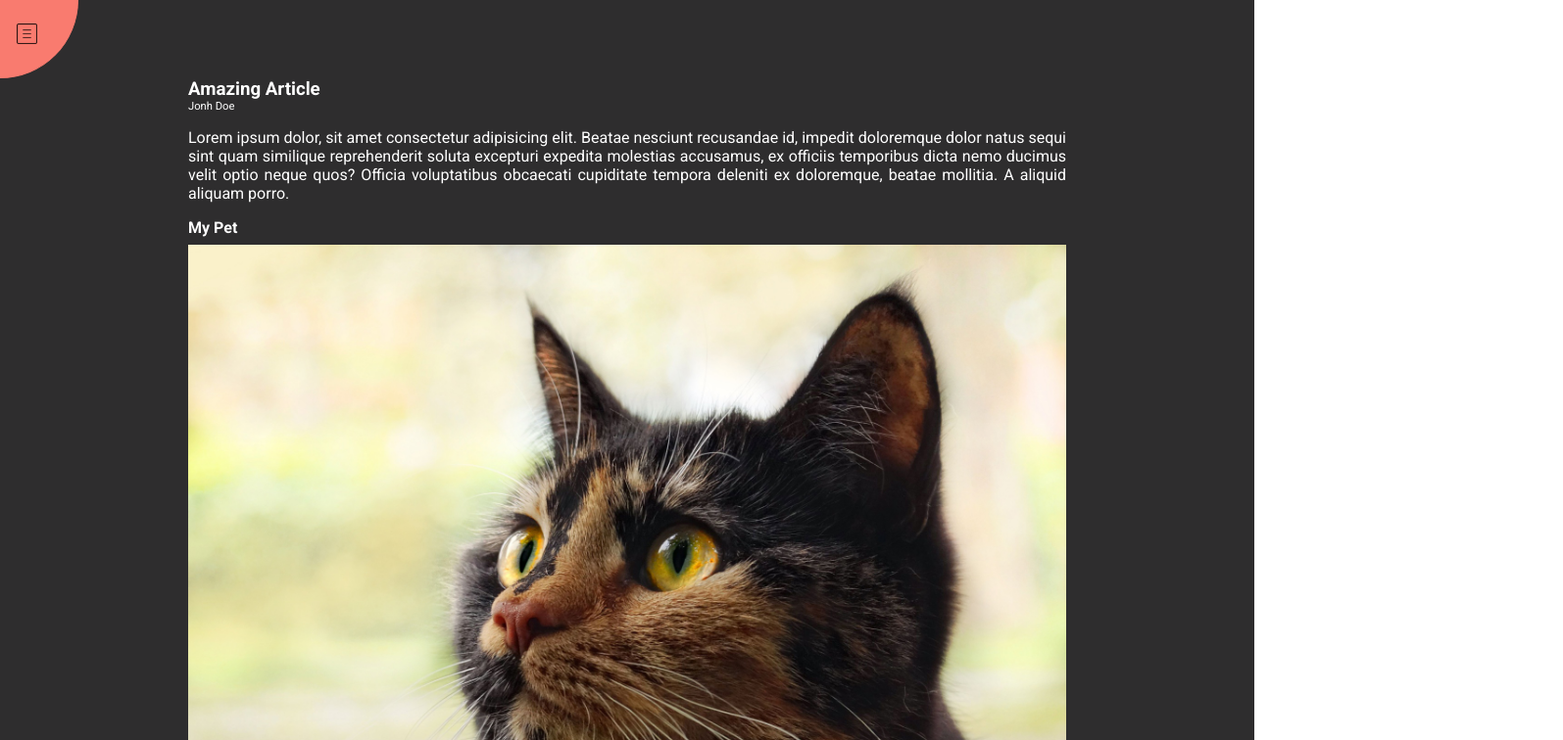
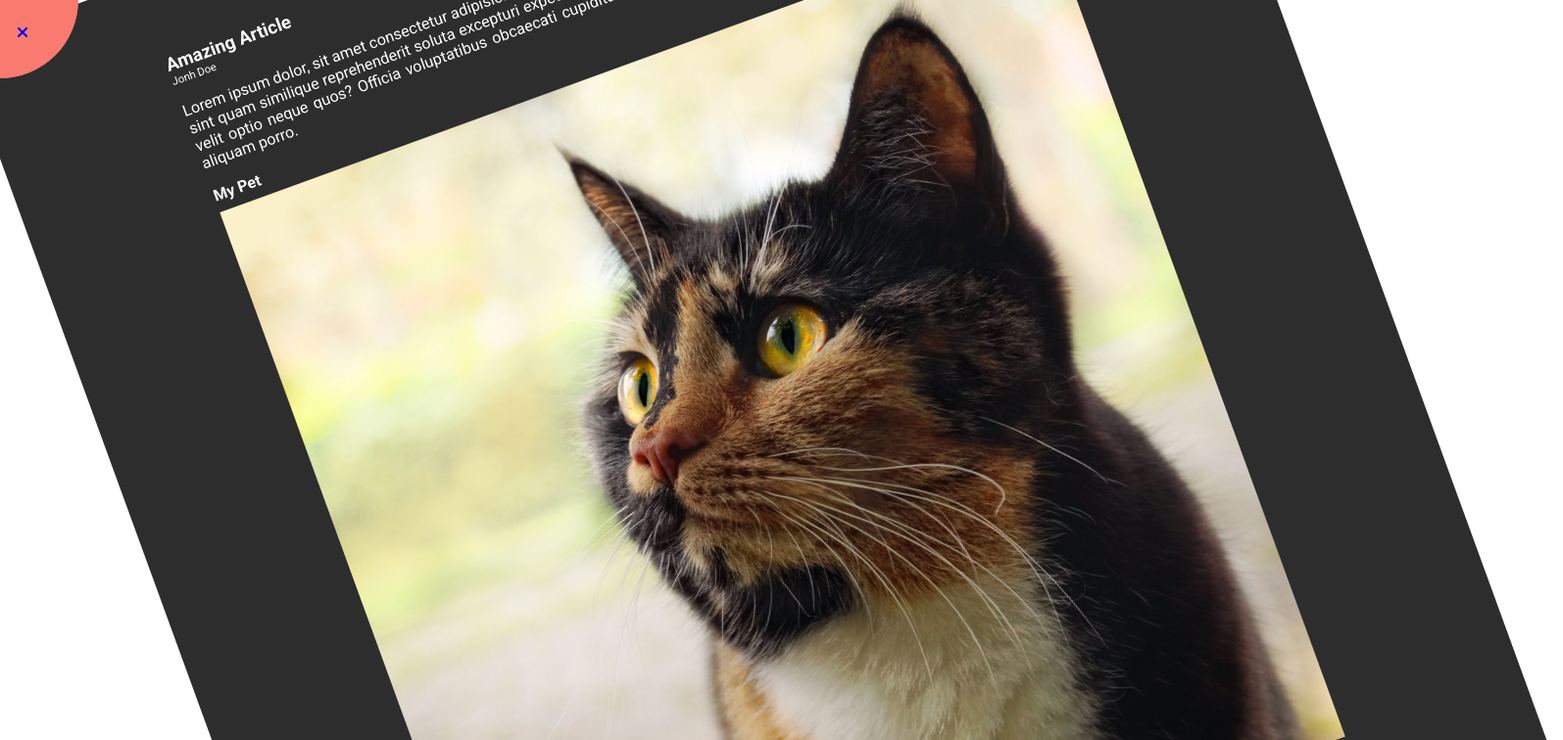
Before and after one commit to micmor-m/RotatingNav, a plain HTML site: page index.html in a window 1280 px wide. Both pictures are taken after a click on the link 27 px from the left and 32 px from the top of the page. Shown: the top 756 px of the page at 98% size, 1595 px wide, since content can reach past the window. Drawn offline with Linux system fonts and the light colour scheme.

Commit message:
replaced icons

```diff
--- a/index.html
+++ b/index.html
@@ -4,28 +4,33 @@
     <meta charset="UTF-8" />
     <meta http-equiv="X-UA-Compatible" content="IE=edge" />
     <meta name="viewport" content="width=device-width, initial-scale=1.0" />
+    <script src="https://use.fontawesome.com/ecccdffdac.js"></script>
     <link rel="stylesheet" href="./style.css" />
     <title>Rotating Nav</title>
   </head>
   <body>
     <aside>
-      <a href="#">
-        <img
+      <a href="#" id="close" class="icons">
+        <!-- <img
           id="close"
           class="icons"
           src="./images/icons/delete.png"
           alt="close"
-      /></a>
-      <a href="#">
-        <img
+      /> -->
+        <i class="fas fa-times"></i>
+      </a>
+      <a href="#" id="square" class="icons">
+        <!-- <img
           id="square"
           class="icons"
           src="./images/icons/square.png"
           alt="square"
-      /></a>
+      /> -->
+        <i class="fas fa-bars"></i>
+      </a>
     </aside>
     <main>
-      <section>
+      <section id="target">
         <article>
           <h1>Amazing Article</h1>
           <h2>Jonh Doe</h2>
@@ -47,39 +52,45 @@
           </p>
         </article>
       </section>
-    </main>
+
       <nav>
         <ul>
           <li>
             <a href="#">
-            <img
+              <!-- <img
                 class="icons"
                 src="./images/icons/home.png"
                 alt="home"
-            />HOME</a
+              /> -->
+              <i class="fas fa-home"></i>
+              HOME</a
             >
           </li>
           <li>
             <a href="#">
-            <img
+              <!-- <img
                 class="icons"
                 src="./images/icons/contact.png"
                 alt="about-ico"
-            />ABOUT</a
+              /> -->
+              <i class="fas fa-user-alt"></i>
+              ABOUT</a
             >
           </li>
           <li>
-          <a href="#">
-            <img
+            <a href="#" class="icons">
+              <!-- <img
                 class="icons"
                 src="./images/icons/email.png"
                 alt="email-ico"
-            />CONTACT</a
+              /> -->
+              <i class="fas fa-envelope"></i>
+              CONTACT</a
             >
           </li>
         </ul>
       </nav>
-
+    </main>
     <!-- <footer>
       Icons made by
       <a href="https://www.freepik.com" title="Freepik">Freepik</a>,
--- a/script.js
+++ b/script.js
@@ -0,0 +1,20 @@
+const openBtn = document.getElementById("square");
+const closeBtn = document.getElementById("close");
+const sectionTarget = document.getElementById("target");
+const nav = document.getElementsByTagName("nav")[0];
+//console.log("sectionTarget", sectionTarget);
+openBtn.addEventListener("click", () => {
+  console.log("sectionTarget", sectionTarget);
+  sectionTarget.classList.add("rotation");
+  openBtn.style.display = "none";
+  closeBtn.style.display = "inline-block";
+  nav.style.visibility = "visible";
+});
+
+closeBtn.addEventListener("click", () => {
+  console.log("sectionTarget", sectionTarget);
+  sectionTarget.classList.remove("rotation");
+  closeBtn.style.display = "none";
+  openBtn.style.display = "inline-block";
+  nav.style.visibility = "hidden";
+});
--- a/style.css
+++ b/style.css
@@ -15,7 +15,7 @@ body {
   margin: 0;
   /* background-color: #2e2d2e; */
   background-color: white;
-  z-index: -1;
+  z-index: -10;
 }
 
 aside {
@@ -28,7 +28,7 @@ aside {
   background-color: #f97b6f;
 
   border-radius: 0 0 100% 0;
-  z-index: 2;
+  z-index: 10;
 }
 
 #close {
@@ -84,9 +84,10 @@ article h3 {
 }
 
 main {
+  z-index: 2;
 }
 
-section {
+#target {
   /* background-color: white; */
   background-color: #2e2d2e;
   padding-bottom: 3rem;
@@ -94,16 +95,19 @@ section {
   padding-top: 80px;
   transition: transform 1s;
   color: white;
+  z-index: 5;
 }
 
-section:hover {
-  transform: rotate(-20deg) translate(250px, -250px);
-}
+.rotation {
+  transform: rotate(-20deg) translate(200px, -150px);
+  /* transform: rotate(-20deg) translate(25vh, -5vh);
+} */
 
 nav {
   position: absolute;
   bottom: 5rem;
-  z-index: -1;
+  z-index: 0;
+  visibility: hidden;
 }
 
 nav ul {
```
Lines whose indentation alone changed are shown as unchanged.
